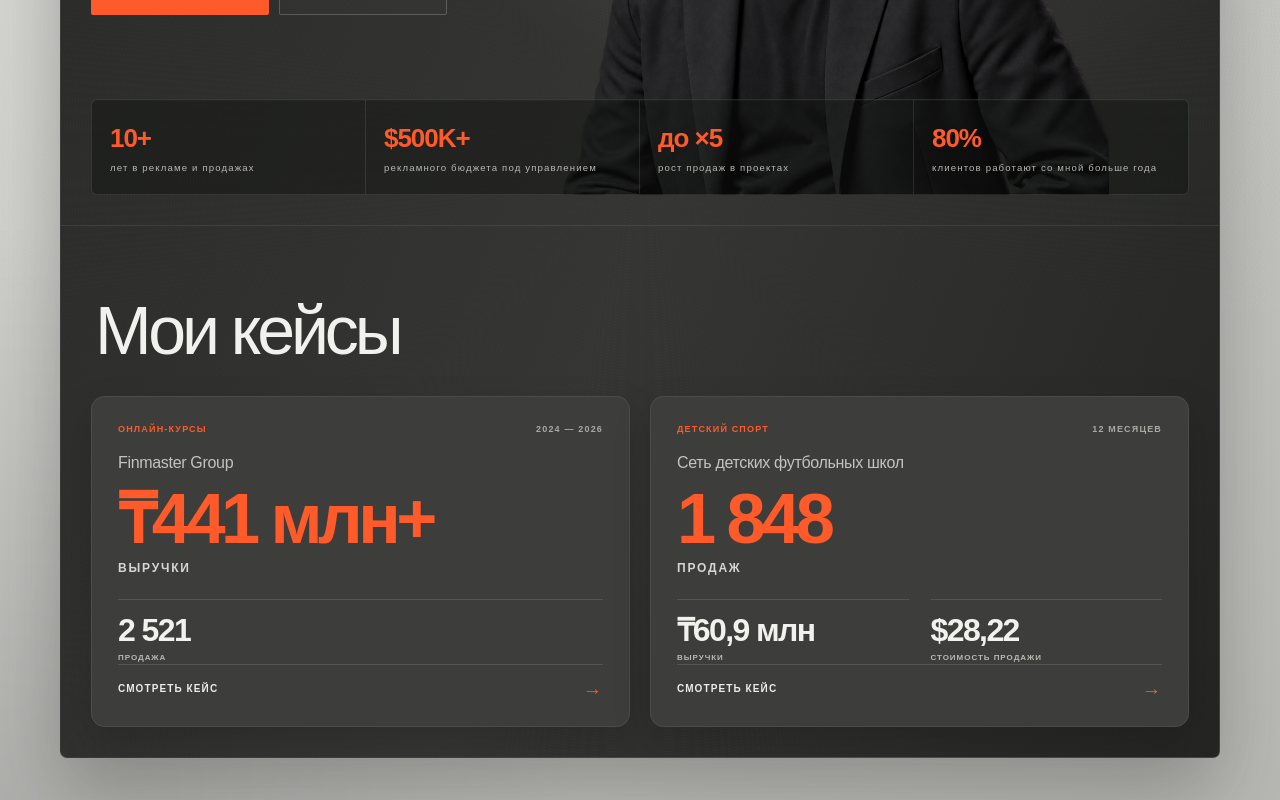
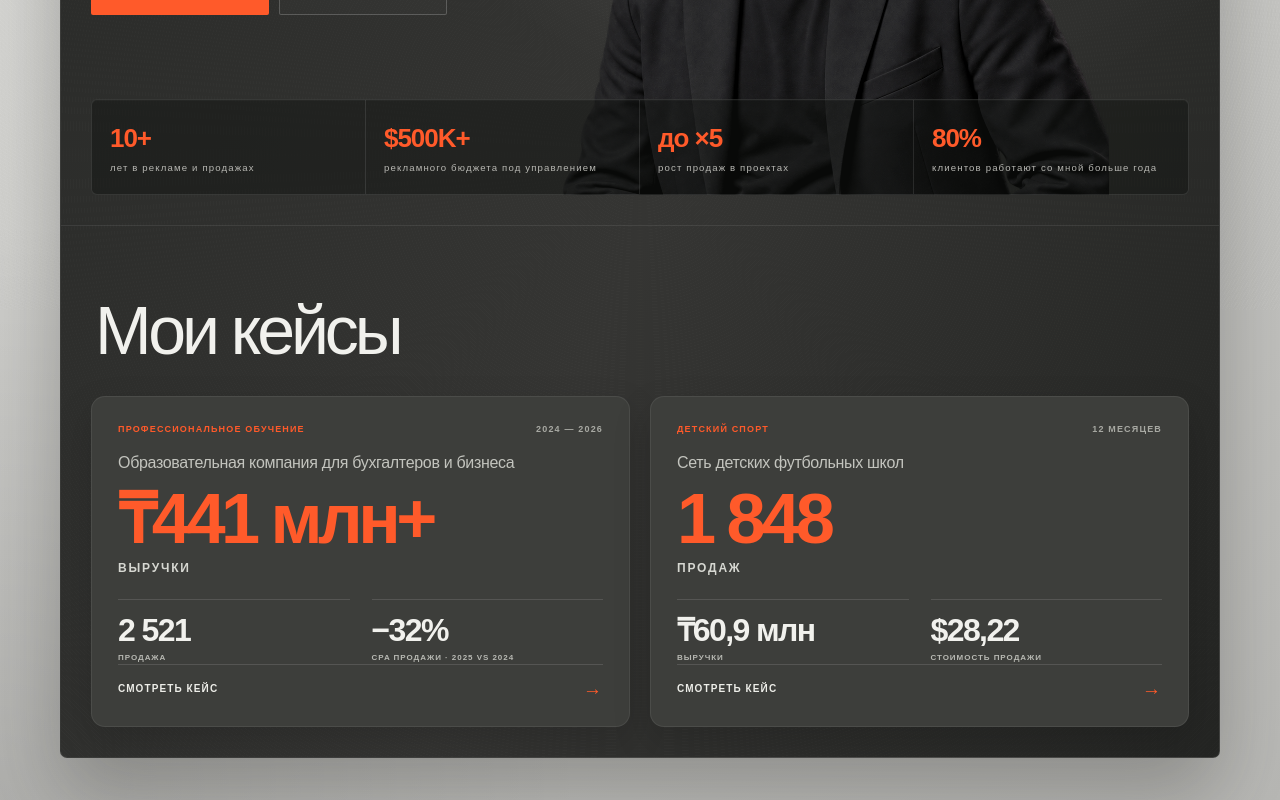
Before and after one commit to naimanbayevs/metriclab-meta-ads, a Next.js app: page / in a window 1280 px wide. Shown: the part 490-1290 px from the top of the page. Built offline with nearby package versions, Linux system fonts and the light colour scheme.

Commit message:
Anonymize education case and prepare proof slots

```diff
--- a/app/CasesSection.tsx
+++ b/app/CasesSection.tsx
@@ -12,11 +12,20 @@ type CaseYear = {
   metrics: CaseMetric[];
 };
 
+type CaseProof = {
+  title: string;
+  src: string | null;
+  alt: string;
+  amount: string;
+  label: string;
+};
+
 type CaseStudy = {
   id: string;
   category: string;
   period: string;
   client: string;
+  modalTitle?: string;
   description: string;
   task: string;
   primary: CaseMetric;
@@ -25,23 +34,25 @@ type CaseStudy = {
   yearly?: CaseYear[];
   comparison?: CaseMetric[];
   work: string[];
-  proof: { src: string; alt: string; caption: string };
+  proof?: { src: string; alt: string; caption: string };
+  proofs?: CaseProof[];
 };
 
 const caseStudies: CaseStudy[] = [
   {
-    id: "finmaster",
-    category: "Онлайн-курсы",
+    id: "education",
+    category: "Профессиональное обучение",
     period: "2024 — 2026",
-    client: "Finmaster Group",
-    description: "Finmaster Group — онлайн-образование в Казахстане. Платный трафик был одним из ключевых каналов продаж, а работа велась последовательно в 2024, 2025 и первой половине 2026 года.",
-    task: "Масштабировать рекламные кампании и увеличить объём покупок, не ухудшая стоимость привлечения клиента.",
+    client: "Образовательная компания для бухгалтеров и бизнеса",
+    modalTitle: "Профессиональное обучение в сфере финансов",
+    description: "Компания в сфере профессионального образования для бухгалтеров, кадровых специалистов и бизнеса. Работа с платным трафиком велась по нескольким образовательным продуктам в 2024–2026 годах.",
+    task: "Масштабировать привлечение клиентов на несколько образовательных продуктов, сохраняя контролируемую стоимость продажи.",
     primary: { value: "₸441 млн+", label: "выручки" },
     secondary: [
       { value: "2 521", label: "продажа" },
+      { value: "−32%", label: "CPA продажи · 2025 vs 2024" },
     ],
-    fullMetrics: [
-    ],
+    fullMetrics: [],
     yearly: [
       {
         period: "2024",
@@ -87,16 +98,23 @@ const caseStudies: CaseStudy[] = [
         ],
       },
     ],
+    comparison: [
+      { value: "+39%", label: "рекламный бюджет" },
+      { value: "+26%", label: "лиды" },
+      { value: "+105%", label: "продажи" },
+      { value: "≈ +131%", label: "выручка" },
+      { value: "−32%", label: "CPA продажи" },
+    ],
     work: [
       "Перестроена структура платного трафика по продуктам и этапам воронки.",
       "Рекламные данные связаны с покупками и фактической выручкой.",
       "Масштабирование велось с постоянным контролем CAC и конверсии в покупку.",
     ],
-    proof: {
-      src: "/case-online-education.png",
-      alt: "Анонимизированный продуктовый отчёт онлайн-школы",
-      caption: "Анонимизированный продуктовый отчёт за 2025 год",
-    },
+    proofs: [
+      { title: "Затраты · 2024", src: null, alt: "Скриншот рекламных расходов за 2024 год", amount: "$48 091", label: "рекламные расходы" },
+      { title: "Затраты · 2025", src: null, alt: "Скриншот рекламных расходов за 2025 год", amount: "$66 902", label: "рекламные расходы" },
+      { title: "Затраты · 2026 · январь–июнь", src: null, alt: "Скриншот рекламных расходов за январь–июнь 2026 года", amount: "$67 182", label: "рекламные расходы" },
+    ],
   },
   {
     id: "football",
@@ -130,7 +148,7 @@ const caseStudies: CaseStudy[] = [
 
 export default function CasesSection() {
   const [activeCase, setActiveCase] = useState<CaseStudy | null>(null);
-  const [isProofOpen, setIsProofOpen] = useState(false);
+  const [openProofImage, setOpenProofImage] = useState<{ src: string; alt: string } | null>(null);
   const triggerRef = useRef<HTMLButtonElement | null>(null);
   const closeRef = useRef<HTMLButtonElement | null>(null);
   const modalRef = useRef<HTMLElement | null>(null);
@@ -138,7 +156,7 @@ export default function CasesSection() {
 
   const closeProof = () => {
     proofOpenRef.current = false;
-    setIsProofOpen(false);
+    setOpenProofImage(null);
   };
 
   const closeModal = () => {
@@ -180,10 +198,10 @@ export default function CasesSection() {
     setActiveCase(study);
   };
 
-  const openProof = () => {
+  const openProof = (src: string, alt: string) => {
     if (!window.matchMedia("(max-width: 820px)").matches) return;
     proofOpenRef.current = true;
-    setIsProofOpen(true);
+    setOpenProofImage({ src, alt });
   };
 
   return (
@@ -237,7 +255,7 @@ export default function CasesSection() {
           }}>
             <article
               ref={modalRef}
-              className="case-modal"
+              className={`case-modal case-modal-${activeCase.id}`}
               role="dialog"
               aria-modal="true"
               aria-labelledby={`case-modal-${activeCase.id}`}
@@ -252,7 +270,7 @@ export default function CasesSection() {
                   <span>{activeCase.category}</span>
                   <span>{activeCase.period}</span>
                 </div>
-                <h2 id={`case-modal-${activeCase.id}`}>{activeCase.client}</h2>
+                <h2 id={`case-modal-${activeCase.id}`}>{activeCase.modalTitle ?? activeCase.client}</h2>
                 <p id={`case-modal-description-${activeCase.id}`}>{activeCase.description}</p>
               </header>
 
@@ -295,7 +313,6 @@ export default function CasesSection() {
                 </section>
               )}
 
-              {activeCase.id !== "finmaster" && (
               <section className="case-modal-section">
                 <p className="case-modal-label">Ключевые результаты</p>
                 <div className={`case-modal-results case-modal-results-${activeCase.id} ${(activeCase.secondary.length + activeCase.fullMetrics.length) % 2 ? "has-odd-metrics" : ""}`}>
@@ -311,7 +328,6 @@ export default function CasesSection() {
                   ))}
                 </div>
               </section>
-              )}
 
               {activeCase.comparison && (
                 <section className="case-modal-section case-comparison-section">
@@ -329,12 +345,30 @@ export default function CasesSection() {
 
               <section className="case-modal-section case-modal-proof">
                 <p className="case-modal-label">Пруфы</p>
+                {activeCase.proofs ? (
+                  <div className="case-proof-grid">
+                    {activeCase.proofs.map((proof) => (
+                      <figure className="case-proof-card" key={proof.title}>
+                        <p>{proof.title}</p>
+                        {proof.src ? (
+                          <button className="case-proof-trigger" type="button" onClick={() => openProof(proof.src!, proof.alt)} aria-label={`Открыть крупнее: ${proof.title}`}>
+                            <img src={proof.src} alt={proof.alt} />
+                          </button>
+                        ) : (
+                          <div className="case-proof-slot" role="img" aria-label={proof.alt}><span>Место для скриншота</span></div>
+                        )}
+                        <figcaption><strong>{proof.amount}</strong><span>{proof.label}</span></figcaption>
+                      </figure>
+                    ))}
+                  </div>
+                ) : activeCase.proof ? (
                   <figure>
-                  <button className="case-proof-trigger" type="button" onClick={openProof} aria-label="Открыть пруф крупнее">
+                    <button className="case-proof-trigger" type="button" onClick={() => openProof(activeCase.proof!.src, activeCase.proof!.alt)} aria-label="Открыть пруф крупнее">
                       <img src={activeCase.proof.src} alt={activeCase.proof.alt} />
                     </button>
                     <figcaption>{activeCase.proof.caption}</figcaption>
                   </figure>
+                ) : null}
               </section>
 
               <section className="case-modal-section">
@@ -350,12 +384,12 @@ export default function CasesSection() {
                 <a href="#contact" onClick={closeModal}>Обсудить похожий проект <span aria-hidden="true">↗</span></a>
               </footer>
 
-              {isProofOpen && (
+              {openProofImage && (
                 <div className="case-proof-lightbox" role="dialog" aria-modal="true" aria-label="Увеличенный пруф" onClick={closeProof}>
                   <button className="case-proof-lightbox-close" type="button" onClick={closeProof} aria-label="Закрыть увеличенный пруф">
                     <span aria-hidden="true">×</span>
                   </button>
-                  <img src={activeCase.proof.src} alt={activeCase.proof.alt} onClick={(event) => event.stopPropagation()} />
+                  <img src={openProofImage.src} alt={openProofImage.alt} onClick={(event) => event.stopPropagation()} />
                 </div>
               )}
             </article>
--- a/app/globals.css
+++ b/app/globals.css
@@ -585,6 +585,8 @@ h1 em { color: #e8e8e4; font-style: normal; }
   line-height: .98;
 }
 
+.case-modal-education .case-modal-header h2 { font-size: clamp(40px, 4vw, 52px); }
+
 .case-modal-header > p {
   max-width: 760px;
   margin: 24px 0 0;
@@ -637,7 +639,7 @@ h1 em { color: #e8e8e4; font-style: normal; }
 .case-modal-metric span { margin-top: 10px; color: #a8a9a3; font-size: 9px; letter-spacing: .12em; text-transform: uppercase; }
 .case-modal-metric strong { font-size: clamp(26px, 3vw, 38px); letter-spacing: -.05em; line-height: 1; }
 .case-modal-metric { min-height: 104px; }
-.case-modal-results-finmaster { grid-template-columns: repeat(2, minmax(0, 1fr)); }
+.case-modal-results-education { grid-template-columns: repeat(2, minmax(0, 1fr)); }
 
 .case-year-grid {
   display: grid;
@@ -743,6 +745,14 @@ h1 em { color: #e8e8e4; font-style: normal; }
 .case-proof-trigger { display: block; width: 100%; padding: 0; border: 0; background: transparent; }
 .case-modal-proof img { display: block; width: 100%; height: auto; border-radius: 10px; background: #f2f2ee; }
 .case-modal-proof figcaption { margin-top: 16px; color: #94958f; font-size: 12px; }
+.case-proof-grid { display: grid; grid-template-columns: repeat(3, minmax(0, 1fr)); gap: 28px; }
+.case-proof-card > p { min-height: 2.7em; margin: 0 0 12px; color: var(--orange); font-size: 9px; font-weight: 800; letter-spacing: .12em; line-height: 1.35; text-transform: uppercase; }
+.case-proof-slot { display: grid; width: 100%; aspect-ratio: 16 / 10; place-items: center; border-radius: 10px; background: rgba(255,255,255,.055); color: #777872; }
+.case-proof-slot span { font-size: 9px; font-weight: 700; letter-spacing: .1em; text-transform: uppercase; }
+.case-proof-card figcaption strong,
+.case-proof-card figcaption span { display: block; }
+.case-proof-card figcaption strong { color: #f1f1ed; font-size: 24px; font-weight: 600; letter-spacing: -.045em; line-height: 1; }
+.case-proof-card figcaption span { margin-top: 7px; color: #94958f; font-size: 8px; font-weight: 700; letter-spacing: .11em; text-transform: uppercase; }
 
 .case-modal-footer {
   display: flex;
@@ -1071,6 +1081,7 @@ h1 em { color: #e8e8e4; font-style: normal; }
 
   .case-modal-tags { gap: 7px 14px; font-size: 9px; }
   .case-modal-header h2 { margin-top: 16px; font-size: 32px; line-height: 1.05; }
+  .case-modal-education .case-modal-header h2 { font-size: 32px; }
   .case-modal-header > p { max-width: 38rem; margin-top: 16px; font-size: 14px; line-height: 1.5; }
   .case-modal-section { margin-top: 24px; padding-top: 16px; border-top: 0; }
   .case-modal-label { margin-bottom: 16px; }
@@ -1102,6 +1113,11 @@ h1 em { color: #e8e8e4; font-style: normal; }
   .case-year-metrics { gap: 12px 16px; margin-top: 18px; }
   .case-year-metrics dt { font-size: 8px; }
   .case-year-metrics dd { font-size: 15px; }
+  .case-proof-grid { grid-template-columns: minmax(0, 1fr); gap: 28px; }
+  .case-proof-card > p { min-height: 0; margin-bottom: 10px; }
+  .case-proof-slot { border-radius: 7px; }
+  .case-proof-card figcaption { margin-top: 10px; }
+  .case-proof-card figcaption strong { font-size: 23px; }
   .case-comparison-grid { grid-template-columns: repeat(2, minmax(0, 1fr)); gap: 16px; }
   .case-comparison-grid strong { font-size: 23px; }
   .case-comparison-grid span { font-size: 8px; }
```
Lines whose indentation alone changed are shown as unchanged.
